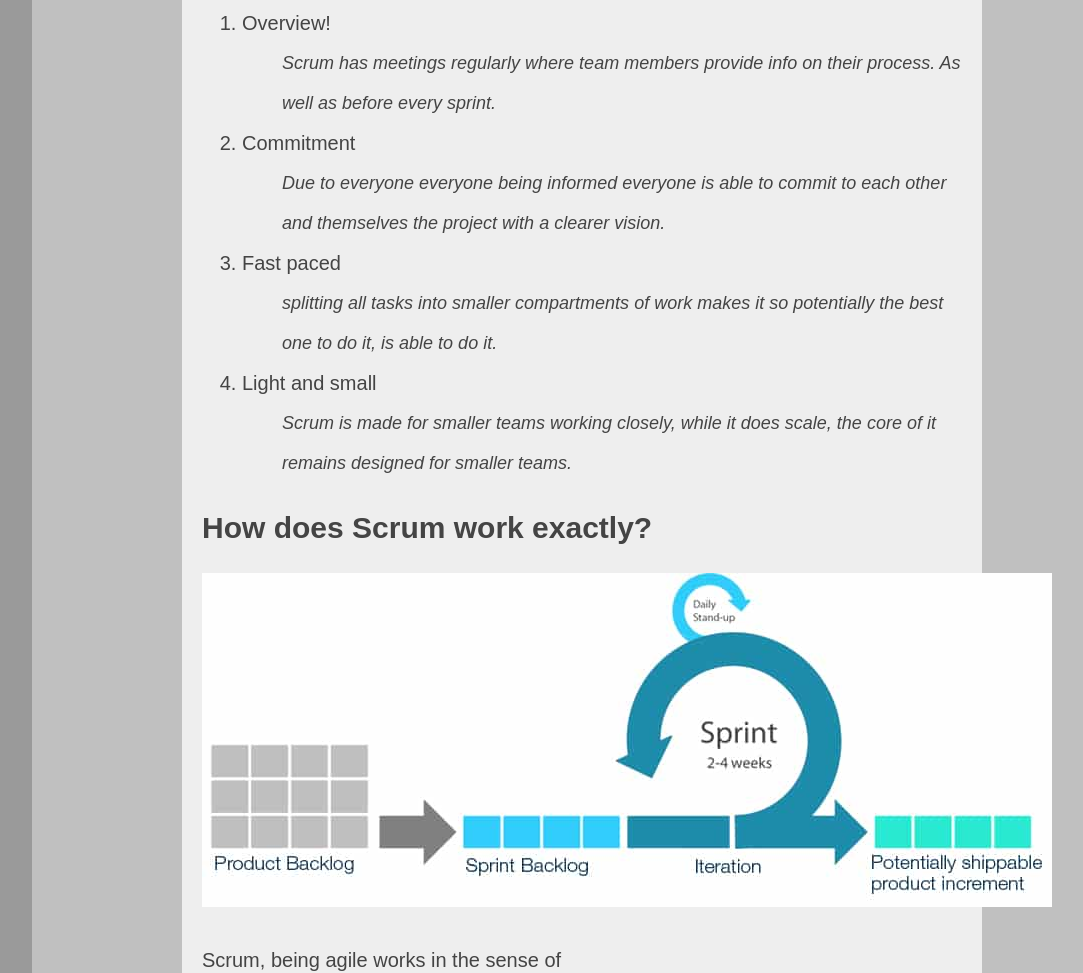
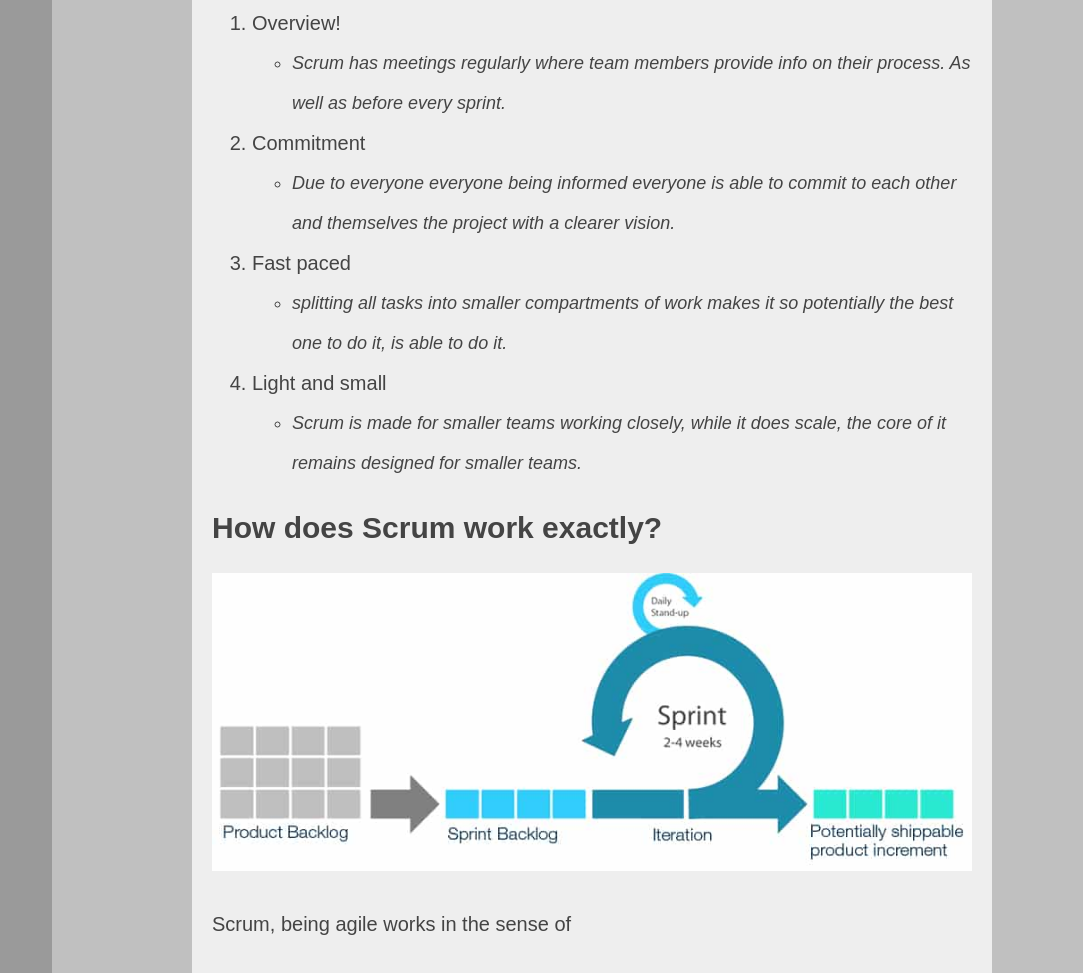
Before and after one commit to WildestDrake/wildestdrake.github.io, a plain HTML site: page index.html in a window 1280 px wide. Shown: the part 1588-2561 px from the top of the page, without its empty margins (148-1231 px from the left). Drawn offline with Linux system fonts and the light colour scheme.

Commit message:
Full update with code-base. Need more info.

```diff
--- a/index.html
+++ b/index.html
@@ -20,7 +20,7 @@
         <li><a href="#howit">How does Scrum work?</a></li>
         <li><a href="#">navbar</a></li>
 
-        <h3>Resources:</h3>
+        <li><h3>Resources:</h3></li>
         <li><a href="https://en.wikipedia.org/wiki/Scrum_(software_development)" target="_blank">Wikipedia</a></li>
         <li><a href="https://www.scrum.org/" target="_blank">Scrum.org</a></li>
         <li><a href="resources/file/2017-Scrum-Guide-US.pdf" download>Scrum Guide 2017</a></li>
@@ -39,16 +39,16 @@
     <h2 id="benefits">What are the benefits to using Scrum?</h2>
     <ol>
         <li>Overview!</li>
-        <ul class="li_descr">Scrum has meetings regularly where team members provide info on their process. As well as before every sprint.</ul>
+        <ul><li class="li_descr">Scrum has meetings regularly where team members provide info on their process. As well as before every sprint.</li></ul>
         <li>Commitment</li>
-        <ul class="li_descr">Due to everyone everyone being informed everyone is able to commit to each other and themselves the project with a clearer vision.</ul>
+        <ul><li class="li_descr">Due to everyone everyone being informed everyone is able to commit to each other and themselves the project with a clearer vision.</li></ul>
         <li>Fast paced</li>
-        <ul class="li_descr">splitting all tasks into smaller compartments of work makes it so potentially the best one to do it, is able to do it.</ul>
+        <ul><li class="li_descr">splitting all tasks into smaller compartments of work makes it so potentially the best one to do it, is able to do it.</li></ul>
         <li>Light and small</li>
-        <ul class="li_descr">Scrum is made for smaller teams working closely, while it does scale, the core of it remains designed for smaller teams.</ul>
+        <ul><li class="li_descr">Scrum is made for smaller teams working closely, while it does scale, the core of it remains designed for smaller teams.</li></ul>
     </ol>
     <h2 id="howit">How does Scrum work exactly?</h2>
-    <img src="resources/img/scrum-agile-cycle.jpg" alt="Scrum Agile Cycle">
+    <img src="resources/img/scrum-agile-cycle.jpg" alt="Scrum Agile Cycle" class="center-img" id="cycle">
     <p>Scrum, being agile works in the sense of </p>
 </div>
 <!---->
--- a/resources/css/style.css
+++ b/resources/css/style.css
@@ -2,7 +2,7 @@ html{font-family:sans-serif;line-height:1.15;-ms-text-size-adjust:100%;-webkit-t
 body{
     background: #c0c0c0;
     display: grid;
-    grid-template-columns: 180px 1fr;
+    grid-template-columns: 200px 1fr;
 }
 #touchSideSwipe{
     grid-column: 1/2;
@@ -29,7 +29,8 @@ body{
         background: hsl(2, 57%, 40%);
     }
 }
-.touch-side-swipe ul{display: block;overflow-y:overlay;margin: 0; padding: 0;line-height: 30px;margin-top:10px}
+.touch-side-swipe ul{display: block;overflow-y:visible;margin: 0; padding: 0;line-height: 30px;margin-top:10px;
+    position: fixed;}
 .touch-side-swipe a {color:#fff;margin-left: 10px}
 *{box-sizing: border-box}
 .touch-side-swipe h3 {margin-top: 10px;margin-left: 10px;color: #fff;}
```
